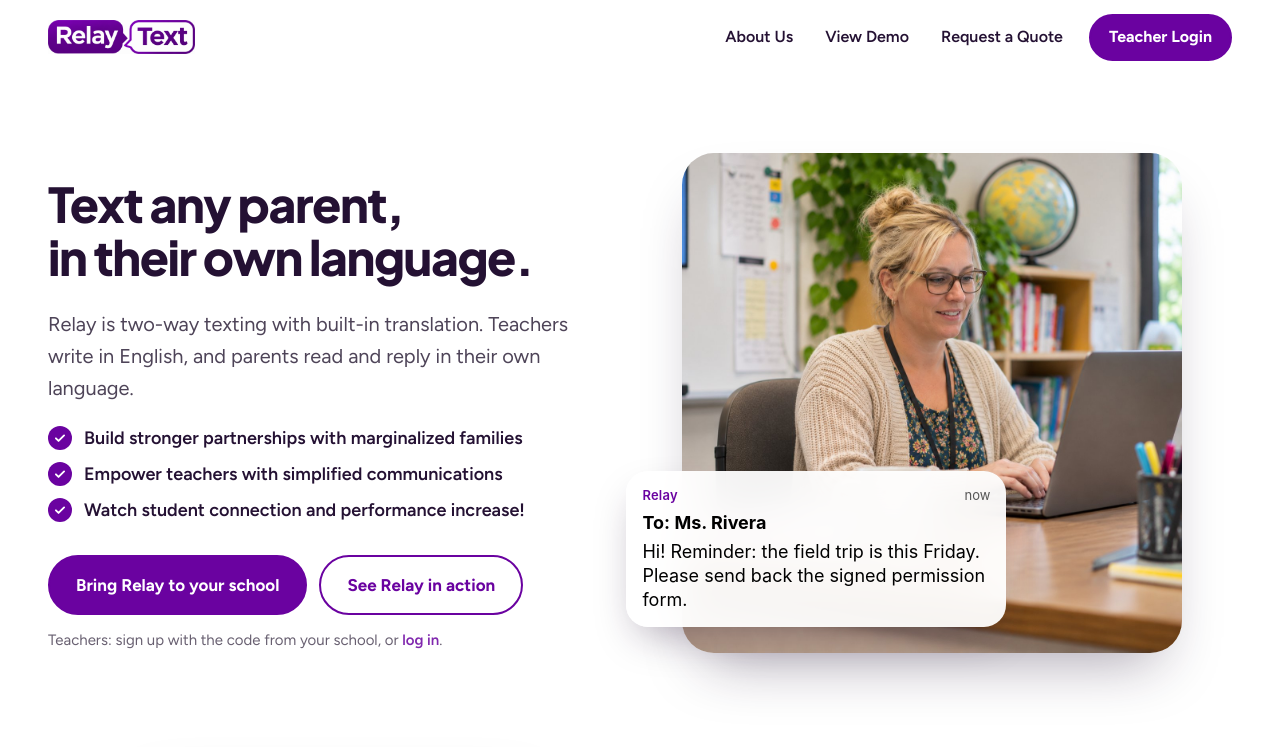
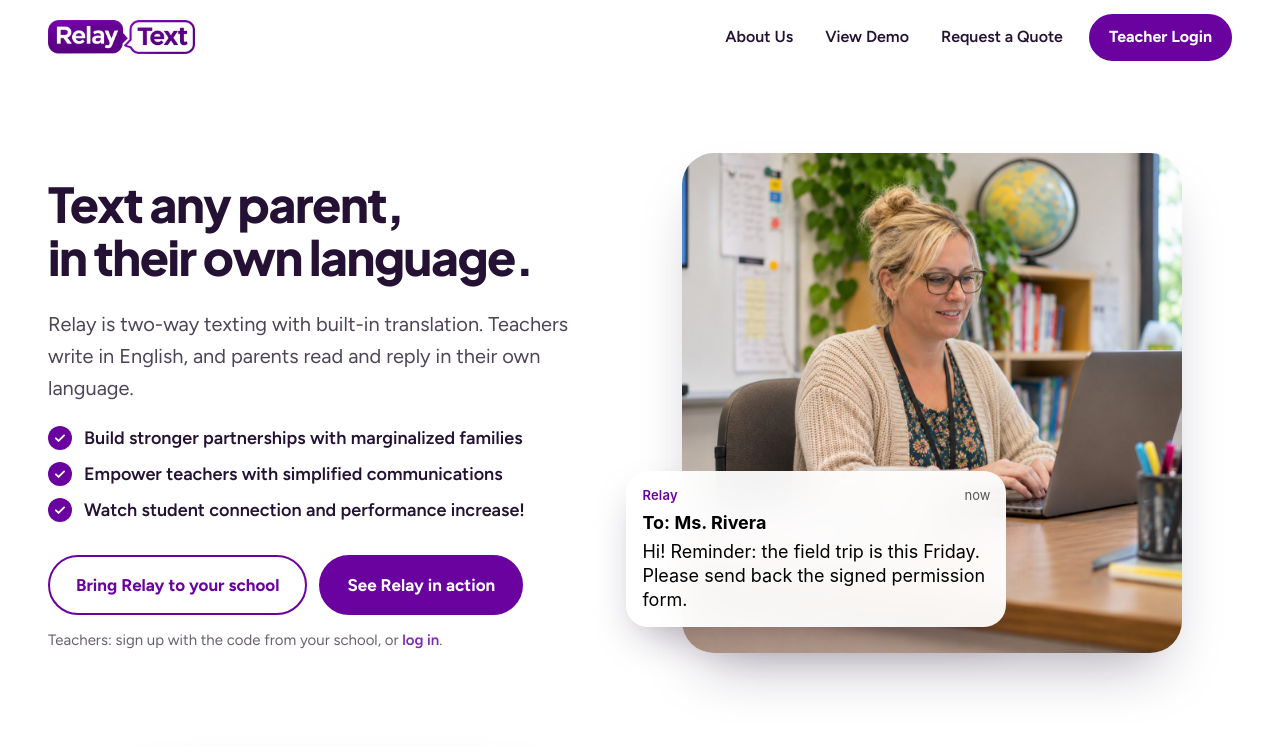
Before and after one commit to stellomax/relay-text, a Next.js app: page / in a window 1280 px wide. Shown: the top 747 px of the page. Built offline with nearby package versions, Linux system fonts and the light colour scheme; grey boxes are pictures that could not be loaded.

Commit message:
Home hero: Bring Relay outlined first, See Relay in action purple second
Co-Authored-By: Claude Opus 5.5 <noreply@anthropic.com>
Claude-Session: https://claude.ai/code/session_01NHaCwh9APNv8QtQw9JUgEf

```diff
--- a/app/page.tsx
+++ b/app/page.tsx
@@ -122,10 +122,10 @@ export default function Landing() {
               <li>Watch student connection and performance increase!</li>
             </ul>
             <div className="lp-ctas">
-              <a className="lp-btn" href={CONTACT}>
+              <a className="lp-btn outline" href={CONTACT}>
                 Bring Relay to your school
               </a>
-              <DemoModal className="lp-btn outline lp-hero-demo">See Relay in action</DemoModal>
+              <DemoModal className="lp-btn lp-hero-demo">See Relay in action</DemoModal>
             </div>
             <p className="lp-fine">
               Teachers: sign up with the code from your school, or <a href="/login">log in</a>.
```
